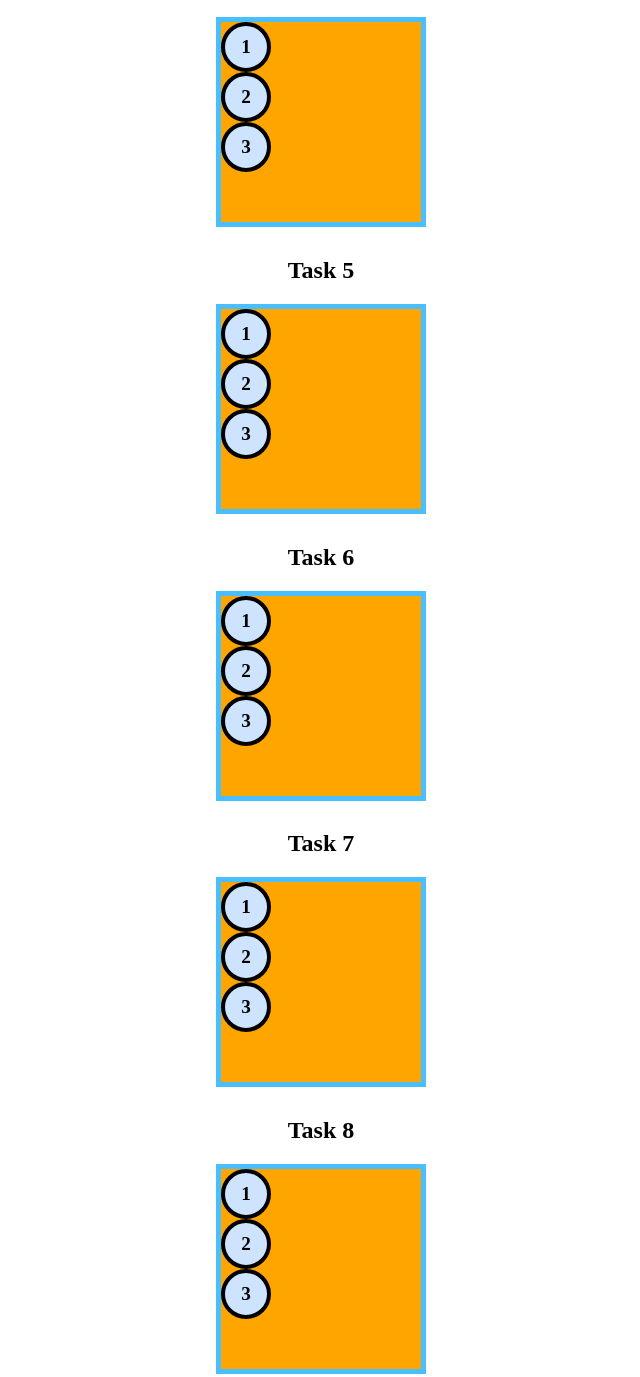
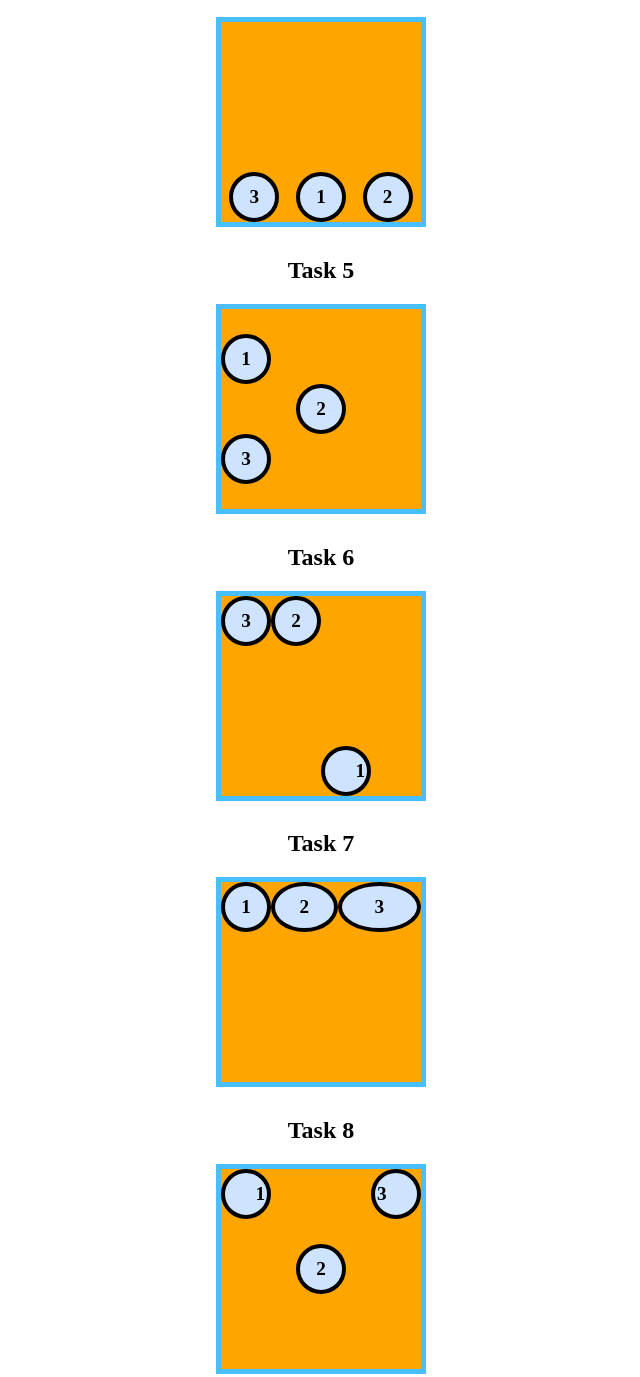
Before and after one commit to bloominstituteoftechnology/module-project-html-and-css-iii-eyeamkimberly, a plain HTML site: page index.html in a window 1280 px wide. Shown: the part 1216-2593 px from the top of the page, without its empty margins (319-959 px from the left). Drawn offline with Linux system fonts and the light colour scheme.

Commit message:
now onto part 2

```diff
--- a/index.html
+++ b/index.html
@@ -54,22 +54,93 @@
     Work through the tasks until the boxes match the `task-1.png` design inside the `design` folder.
     Making changes to the HTML is not allowed! The tasks must be completed using CSS alone.
     */
+    [id^=flexContainer] {
+      display: flex;
+    }
 
     /* 👉 Task 1 - [HINT] only the flex container needs to be manipulated */
-
+       #flexContainer1 {
+        justify-content: space-evenly;
+       }
     /* 👉 Task 2 - [HINT] the flex container needs to change direction */
-
+      #flexContainer2 {
+        flex-direction: column;
+        justify-content: space-between;
+        align-items: center;
+      }
     /* 👉 Task 3 - [HINT] the flex direction can be reversed */
+    #flexContainer3 {
+      flex-direction: column-reverse;
+      justify-content: flex-end;
+      align-items: flex-end;
+    }
 
     /* 👉 Task 4 - [HINT] the flex items need a new order */
+    #flexContainer4 {
+      justify-content: space-around;
+      align-items: flex-end;
+    }
+    #flexContainer4 .flexItem:nth-child(1){
+      order: 2;
+    }
+    #flexContainer4 .flexItem:nth-child(2){
+      order: 3;
+    }
+    #flexContainer4 .flexItem:nth-child(3){
+      order: 1;
+    }
+
 
     /* 👉 Task 5 - [HINT] research align-self */
+    #flexContainer5 {
+      flex-direction: column;
+      justify-content: center;
+    }
+    #flexContainer5 .flexItem:nth-child(2) {
+      align-self: center;
+    }
 
     /* 👉 Task 6 - [HINT] flex items can be flex containers */
+    #flexContainer6 {
+      flex-direction: row-reverse;
+      justify-content: flex-end;
+      align-items: flex-end;
+    }
+    #flexContainer6 .flexItem:nth-child(1) {
+     justify-content: flex-end;
+    }
+    #flexContainer6 .flexItem:nth-child(2) {
+      align-self: flex-start;
+    }
+    #flexContainer6 .flexItem:nth-child(3) {
+      align-self: flex-start;
+    }
 
     /* 👉 Task 7 - [HINT] research flex-grow */
+    #flexContainer7 .flexItem:nth-child(1){
+      flex-grow: 0;
+    }
+    #flexContainer7 .flexItem:nth-child(2){
+      flex-grow: 1;
+    }
+    #flexContainer7 .flexItem:nth-child(3){
+      flex-grow: 2;
+    }
 
     /* 👉 Task 8 - [HINT] you got this! */
+    #flexContainer8{
+      justify-content: space-between;
+    }
+    #flexContainer8 .flexItem:nth-child(1){
+      justify-content: flex-end;
+    }
+    #flexContainer8 .flexItem:nth-child(2){
+      align-self: center;
+    }
+    #flexContainer8 .flexItem:nth-child(3){
+      justify-content: flex-start;
+
+    }
 
 
     /*
```
